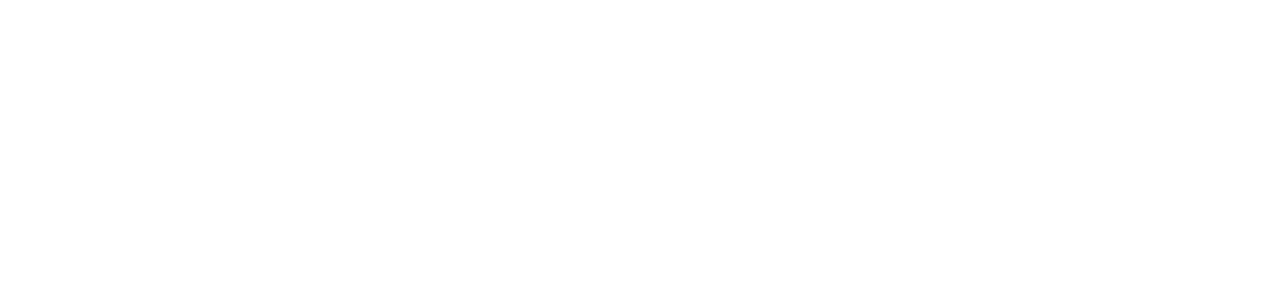
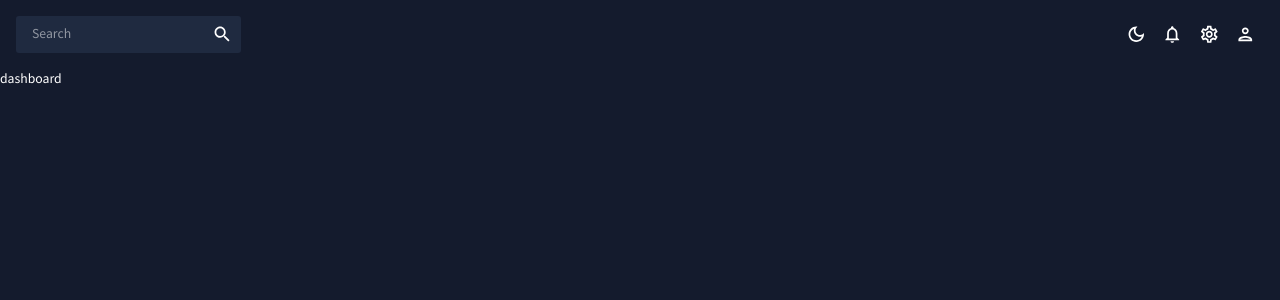
Before and after one commit to FireDivine/PraticeDashboard, a React (Create React App) app: page / in a window 1280 px wide. Shown: the top 300 px of the page. Built offline with nearby package versions, Linux system fonts and the light colour scheme.

Commit message:
made topbar, theme changer button inclueded

```diff
--- a/package.json
+++ b/package.json
@@ -23,7 +23,7 @@
     "formik": "^2.2.9",
     "react": "^18.2.0",
     "react-dom": "^18.2.0",
-    "react-pro-sidebar": "^1.0.0-alpha.7",
+    "react-pro-sidebar": "^0.7.1",
     "react-router-dom": "^6.4.3",
     "react-scripts": "5.0.1",
     "web-vitals": "^2.1.4",
--- a/src/App.js
+++ b/src/App.js
@@ -1,5 +1,27 @@
-function app() {
-  return <div className="App"></div>
+import { colorModeContext, useMode } from './theme'
+import { CssBaseline, ThemeProvider } from '@mui/material'
+import { Routes, Route } from 'react-router-dom'
+import Topbar from './scenes/global/Topbar'
+import DashBoard from './scenes/dashboard'
+
+function App() {
+  const [theme, colorMode] = useMode()
+
+  return (
+    <colorModeContext.Provider value={colorMode}>
+      <ThemeProvider theme={theme}>
+        <CssBaseline />
+        <div className="app">
+          <main className="content">
+            <Topbar />
+            <Routes>
+              <Route path="/" element={<DashBoard />} />
+            </Routes>
+          </main>
+        </div>
+      </ThemeProvider>
+    </colorModeContext.Provider>
+  )
 }
 
-export default app
+export default App
--- a/src/scenes/global/Topbar.jsx
+++ b/src/scenes/global/Topbar.jsx
@@ -1,8 +1,55 @@
-import React from 'react'
+import React, { useContext } from 'react'
+import { Box, IconButton, useTheme } from '@mui/material'
+import { colorModeContext, tokens } from '../../theme'
+import InputBase from '@mui/material/InputBase'
+import LightModeOutlinedIcon from '@mui/icons-material/LightModeOutlined'
+import DarkModeOutlinedIcon from '@mui/icons-material/DarkModeOutlined'
+import NotificationsOutlinedIcon from '@mui/icons-material/NotificationsOutlined'
+import SettingsOutlinedIcon from '@mui/icons-material/SettingsOutlined'
+import PersonOutlinedIcon from '@mui/icons-material/PersonOutlined'
+import SearchIcon from '@mui/icons-material/Search'
+
+
 
 const Topbar = () => {
+  const theme = useTheme()
+  const colors = tokens(theme.palette.mode)
+
+  const colorMode = useContext(colorModeContext)
+
   return (
-    <div>Topbar</div>
+    <Box display={'flex'} justifyContent="space-between" p={2}>
+      {/* sreach bar */}
+      <Box
+        display={'flex'}
+        backgroundColor={colors.primary[400]}
+        borderRadius="3px"
+      >
+        <InputBase sx = {{ml:2,flex:1}} placeholder="Search"/>
+        <IconButton type='button' sx={{p:1}}>
+          <SearchIcon/>
+        </IconButton>
+      </Box>
+      {/* icons sections */}
+      <Box display={'flex'}>
+      <IconButton onClick={colorMode.toggleColorMode}>
+          {theme.palette.mode === "dark" ? (
+            <DarkModeOutlinedIcon />
+          ) : (
+            <LightModeOutlinedIcon />
+          )}
+        </IconButton>
+        <IconButton>
+          <NotificationsOutlinedIcon/>
+        </IconButton>
+        <IconButton>
+          <SettingsOutlinedIcon/>
+        </IconButton>
+        <IconButton>
+          <PersonOutlinedIcon/>
+        </IconButton>
+      </Box>
+    </Box>
   )
 }
 
--- a/src/theme.js
+++ b/src/theme.js
@@ -1,11 +1,9 @@
 import { createContext, useState, useMemo } from 'react'
 import { createTheme } from '@mui/material/styles'
-import { fontSize } from '@mui/system'
 
-//colour dessign tokens
+// color design tokens export
 export const tokens = (mode) => ({
-  ...createContext(
-    mode === 'dark'
+  ...(mode === 'dark'
     ? {
         grey: {
           100: '#e0e0e0',
@@ -22,7 +20,7 @@
           100: '#d0d1d5',
           200: '#a1a4ab',
           300: '#727681',
-            400: '#434957',
+          400: '#1F2A40',
           500: '#141b2d',
           600: '#101624',
           700: '#0c101b',
@@ -79,9 +77,9 @@
           100: '#040509',
           200: '#080b12',
           300: '#0c101b',
-            400: '#f2f0f0',
+          400: '#f2f0f0', // manually changed
           500: '#141b2d',
-            600: '#434957',
+          600: '#1F2A40',
           700: '#727681',
           800: '#a1a4ab',
           900: '#d0d1d5',
@@ -119,24 +117,24 @@
           800: '#c3c6fd',
           900: '#e1e2fe',
         },
-        }
-  ),
+      }),
 })
 
-//mui theme
+// mui theme settings
 export const themeSettings = (mode) => {
   const colors = tokens(mode)
-
   return {
     palette: {
       mode: mode,
-      ...colors(
-        mode === 'dark'
+      ...(mode === 'dark'
         ? {
+            // palette values for dark mode
             primary: {
               main: colors.primary[500],
             },
-              secondary: { main: colors.greenAccent[500] },
+            secondary: {
+              main: colors.greenAccent[500],
+            },
             neutral: {
               dark: colors.grey[700],
               main: colors.grey[500],
@@ -147,10 +145,13 @@
             },
           }
         : {
+            // palette values for light mode
             primary: {
               main: colors.primary[100],
             },
-              secondary: { main: colors.greenAccent[500] },
+            secondary: {
+              main: colors.greenAccent[500],
+            },
             neutral: {
               dark: colors.grey[700],
               main: colors.grey[500],
@@ -159,8 +160,7 @@
             background: {
               default: '#fcfcfc',
             },
-            }
-      ),
+          }),
     },
     typography: {
       fontFamily: ['Source Sans Pro', 'sans-serif'].join(','),
@@ -193,21 +193,22 @@
   }
 }
 
-//context for color mode
+// context for color mode
 export const colorModeContext = createContext({
-  toggleColormode: () => {},
+  toggleColorMode: () => {},
 })
+
 export const useMode = () => {
   const [mode, setMode] = useState('dark')
+
   const colorMode = useMemo(
     () => ({
-      toggleColormode: () =>
+      toggleColorMode: () =>
         setMode((prev) => (prev === 'light' ? 'dark' : 'light')),
     }),
     []
   )
 
   const theme = useMemo(() => createTheme(themeSettings(mode)), [mode])
-
   return [theme, colorMode]
 }
```
Also changed, not shown: 1 other file (tests, documents, lock files or other folders). Lines whose indentation alone changed are shown as unchanged.
